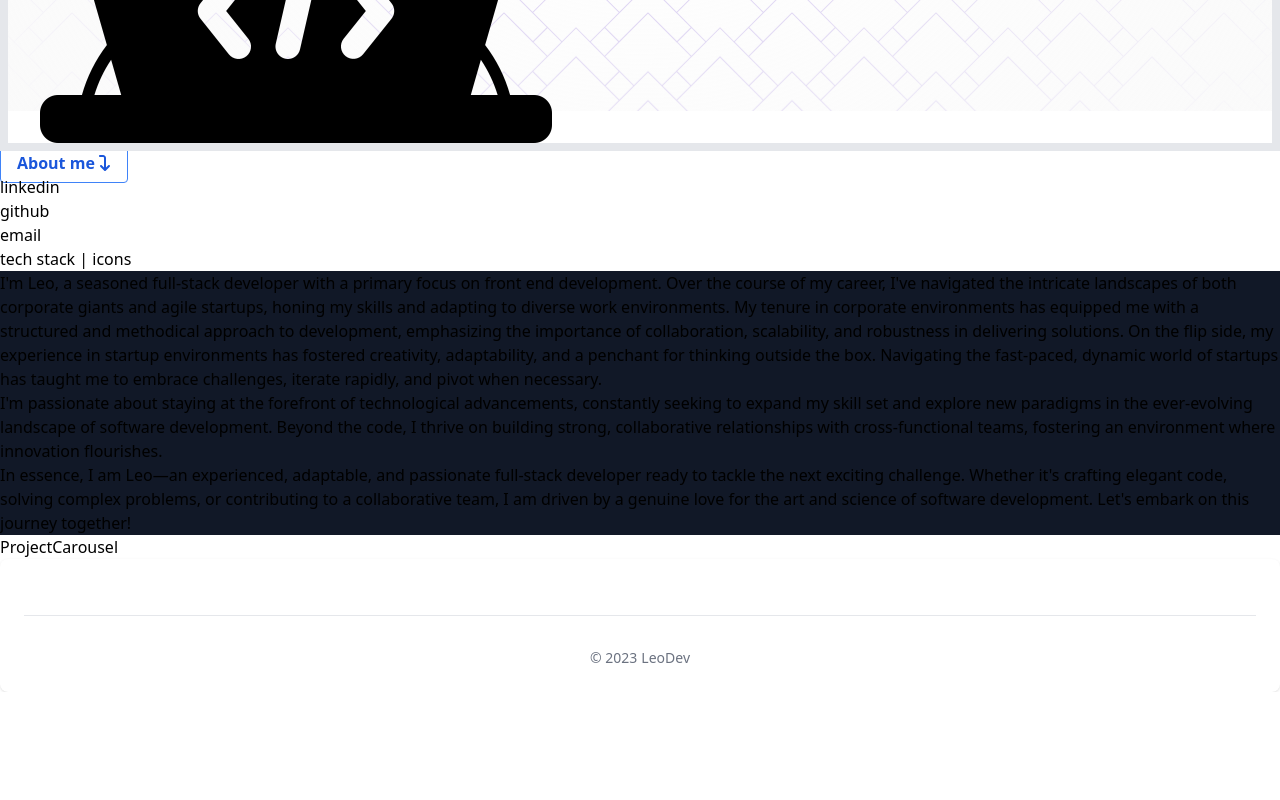
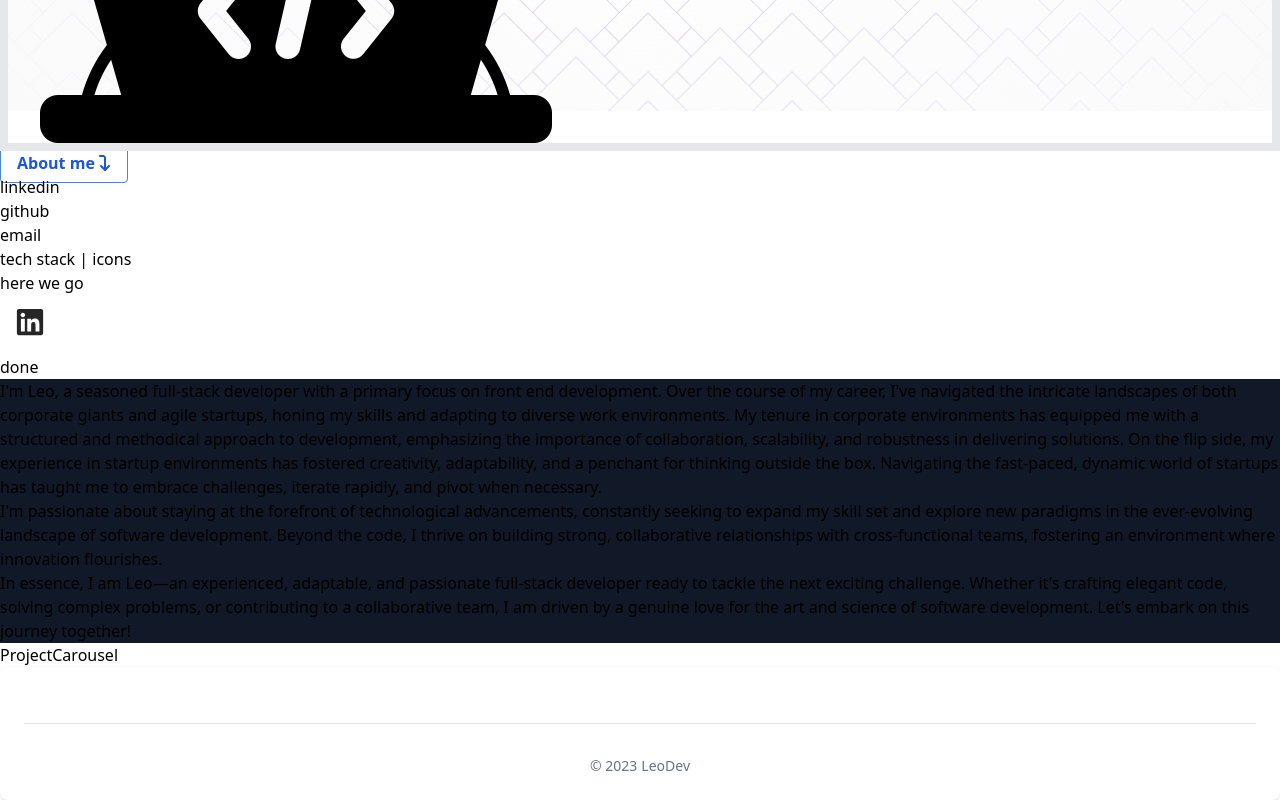
Before and after one commit to dragonshiu/portfolio, a React (Vite) app: page / in a window 1280 px wide. Shown: the part 689-1489 px from the top of the page. Before the commit the page ends 1381 px from the top, so only its background shows below. Built offline with nearby package versions, Linux system fonts and the light colour scheme; a web font is replaced by a local one.

Commit message:
working flip icon, need to extract

```diff
--- /dev/null
+++ b/src/Components/atoms/flipIcon/flipIcon.css
@@ -0,0 +1,53 @@
+.c-ul .c-li {
+    list-style: none;
+}
+
+.c-ul .c-li .c-a {
+    width: 60px;
+    height: 60px;
+    background-color: #fff;
+    text-align: center;
+    line-height: 65px;
+    display: block;
+    border-radius: 50%;
+    position: relative;
+    overflow: hidden;
+    /* border: 3px solid black; */
+    z-index: 1;
+}
+
+.c-ul .c-li .c-a .icon {
+    position: relative;
+    left: 10;
+    top: 10;
+    color: #262626;
+    transition: 0.5s;
+    z-index: 3;
+    width: 30px;
+    height: 30px;
+}
+
+.c-ul .c-li .c-a:hover .icon {
+    color: #fff;
+    transform: rotateY(360deg);
+}
+
+.c-ul .c-li .c-a:before {
+    content: '';
+    position: absolute;
+    top: 100%;
+    left: 0;
+    width: 100%;
+    height: 100%;
+    /* background: #f00; */
+    transition: 0.5s;
+    z-index: 2;
+}
+
+.c-ul .c-li .c-a:hover:before {
+    top: 0;
+}
+
+.c-ul .c-li:nth-child(1) .c-a:before {
+    background: #3b5999;
+}
--- /dev/null
+++ b/src/Components/atoms/flipIcon/flipIcon.tsx
@@ -0,0 +1,44 @@
+import { FontAwesomeIcon } from '@fortawesome/react-fontawesome';
+import './flipIcon.css';
+
+const FlipIcon = () => {
+    return (
+        <div>
+            here we go
+            {/* <ul className="list-none">
+                <li className="flip-icon">
+                    <a
+                        href="#"
+                        //     className="hover:animate-spin transition-colors duration-500 ease-in-out
+                        //    bg-green-300 hover:bg-yellow-600 transform
+                        //    hover:scale-110 rounded-lg p-4 border
+                        //    border-green-900 hover:border-black"
+                    >
+                        <p
+                            className=" transition-colors duration-1000 ease-in-out
+                           bg-green-300 hover:bg-yellow-600 "
+                        >
+                            asd
+                        </p>
+                        <i className="fab fa-facebook-f icon"></i>
+                        <FontAwesomeIcon
+                            icon={{ prefix: 'fab', iconName: 'linkedin' }}
+                            // className="hover:animate-spin"
+                            size="3x"
+                        />
+                    </a>
+                </li>
+            </ul> */}
+            <ul className="c-ul">
+                <li className="c-li">
+                    <a href="#" className="c-a">
+                        <FontAwesomeIcon icon={{ prefix: 'fab', iconName: 'linkedin' }} className="icon" size="2x" />
+                    </a>
+                </li>
+            </ul>
+            done
+        </div>
+    );
+};
+
+export default FlipIcon;
--- /dev/null
+++ b/src/Features/Home/Components/stacks.tsx
@@ -0,0 +1,11 @@
+import FlipIcon from '../../../Components/atoms/flipIcon/flipIcon';
+
+const Stacks = () => {
+    return (
+        <div>
+            <FlipIcon />
+        </div>
+    );
+};
+
+export default Stacks;
--- a/src/Features/Home/home.tsx
+++ b/src/Features/Home/home.tsx
@@ -1,6 +1,7 @@
 import Anchor from '../../Components/atoms/anchor';
 import FullIntro from './Components/fullIntro';
 import ProjectCarousel from './Components/projectCarousel';
+import Stacks from './Components/stacks';
 
 export default function Home() {
     return (
@@ -36,6 +37,7 @@ export default function Home() {
                 </ul>
             </div>
             <div>tech stack | icons</div>
+            <Stacks />
             <FullIntro />
             <ProjectCarousel />
         </>
--- a/tailwind.config.js
+++ b/tailwind.config.js
@@ -10,7 +10,26 @@ export default {
                 zilla: ['Zilla Slab', 'sans-serif'],
             },
             colors: {
-                'primary-orange': '#FF5722',
+                b1: '#8ecae6',
+                b2: '#219ebc',
+                b3: '#126782',
+                b4: '#023047',
+                y1: '#ffb703',
+                y2: '#fd9e02',
+                y3: '#fb8500',
+            },
+            keyframes: {
+                wiggle: {
+                    '0%, 100%': { transform: 'rotate(-3deg)' },
+                    '50%': { transform: 'rotate(3deg)' },
+                },
+                spin: {
+                    '100%': { transform: 'rotateY(360deg)' },
+                },
+            },
+            animation: {
+                wiggle1: 'wiggle 1s ease-in-out infinite',
+                spin: 'spin 1s linear',
             },
         },
     },
```
Also changed, not shown: src/index.css (+8 -0 lines).
